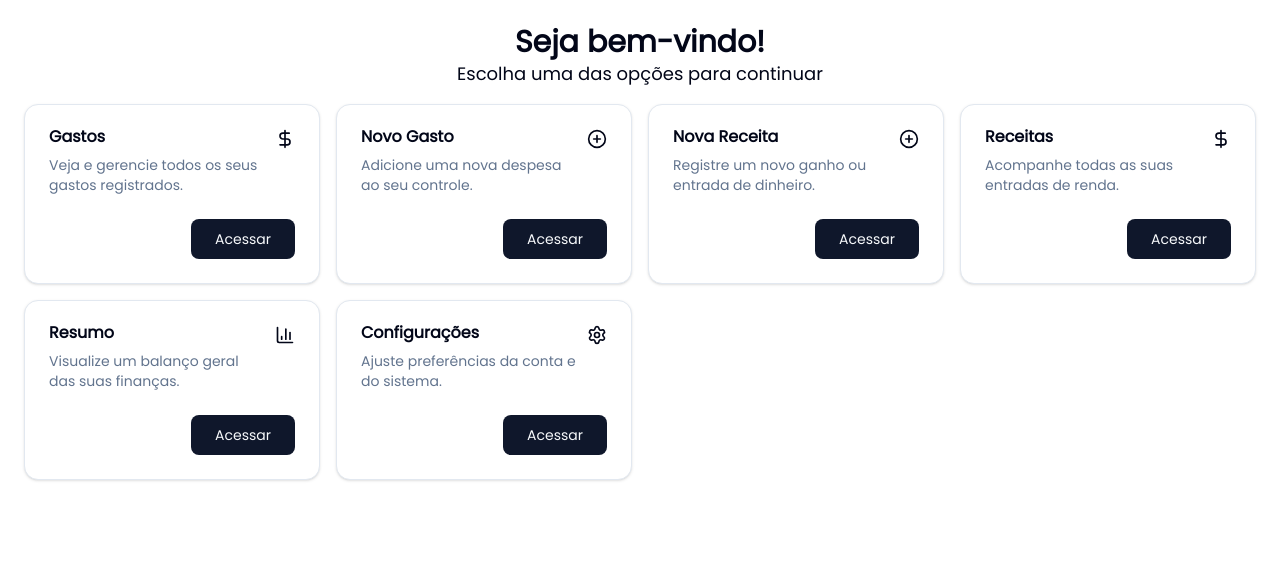
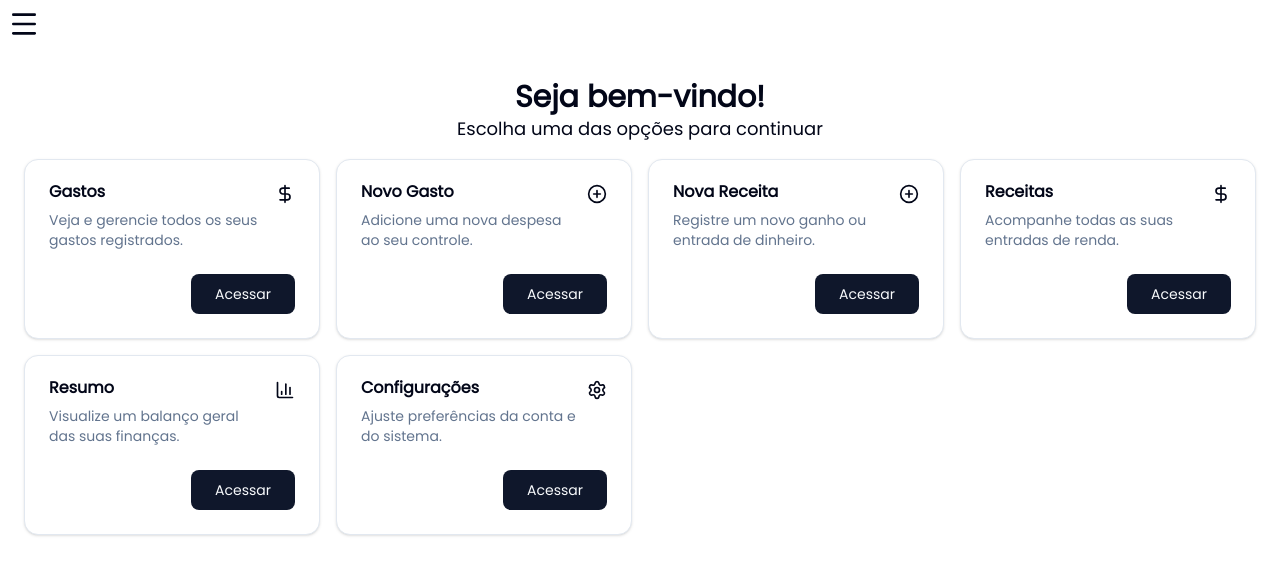
Before and after one commit to joseisaacpy/dev-gastos-v2, a Next.js app: page / in a window 1280 px wide. Shown: the top 574 px of the page. Built offline with nearby package versions, Linux system fonts and the light colour scheme.

Commit message:
feat: criar sidebar e importar em layout

```diff
--- a/src/app/layout.js
+++ b/src/app/layout.js
@@ -14,15 +14,23 @@ const poppins = localFont({
   variable: "--font-poppins",
 });
 
+// Meta dados
 export const metadata = {
   title: "Dev Gastos V2",
   description: "Sistema de controle de gastos",
 };
 
+// Importar sidebar
+import Sidebar from "@/components/sidebar";
+
 export default function RootLayout({ children }) {
   return (
     <html lang="pt-BR">
-      <body className={`${poppins.className} antialiased`}>{children}</body>
+      <body className={`${poppins.className} antialiased`}>
+        {/* Sidebar */}
+        <Sidebar />
+        {children}
+      </body>
     </html>
   );
 }
--- /dev/null
+++ b/src/components/sidebar/index.jsx
@@ -0,0 +1,55 @@
+// Importar image
+import Image from "next/image";
+// Link
+import Link from "next/link";
+
+// Importar componentes ui
+import {
+  Sheet,
+  SheetContent,
+  SheetDescription,
+  SheetHeader,
+  SheetTitle,
+  SheetTrigger,
+} from "@/components/ui/sheet";
+
+// Importar os links
+import itemsNav from "@/utils/itemsNav";
+
+// Icons
+import { MenuIcon } from "lucide-react";
+
+export default function Sidebar() {
+  return (
+    // Container
+    <Sheet>
+      {/* Menu trigger / hamburger */}
+      <SheetTrigger>
+        <MenuIcon className="m-2 cursor-pointer w-8 h-8" />
+      </SheetTrigger>
+      <SheetContent side="left">
+        <SheetHeader className={"flex flex-col gap-8"}>
+          {/* Logo */}
+          <Image
+            src="/images/image.png"
+            alt="Foto de perfil"
+            width={40}
+            height={40}
+            className="mr-auto rounded-full"
+          />
+          {/* Links */}
+          <nav className={"flex flex-col gap-4"}>
+            {itemsNav.map((item) => (
+              <Link key={item.name} href={item.href}>
+                <div className="flex items-center gap-2">
+                  <span className="text-xl">{item.icon}</span>
+                  <span className="text-xl">{item.name}</span>
+                </div>
+              </Link>
+            ))}
+          </nav>
+        </SheetHeader>
+      </SheetContent>
+    </Sheet>
+  );
+}
```
Also changed, not shown: public/images/image.png (added).
